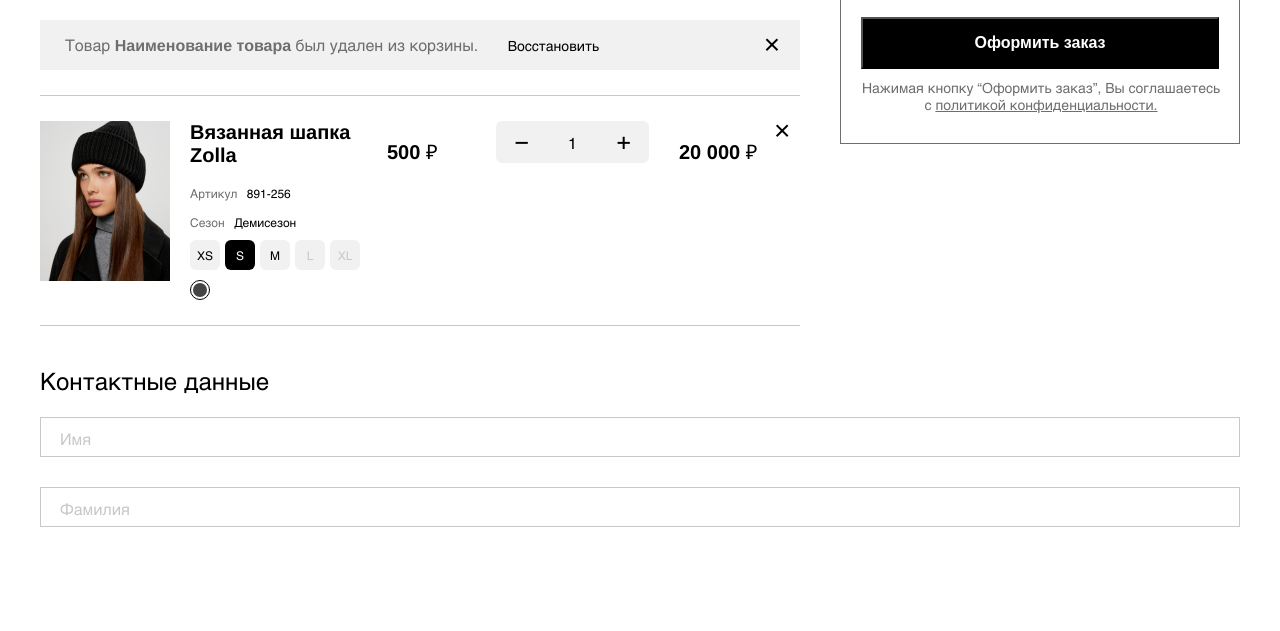
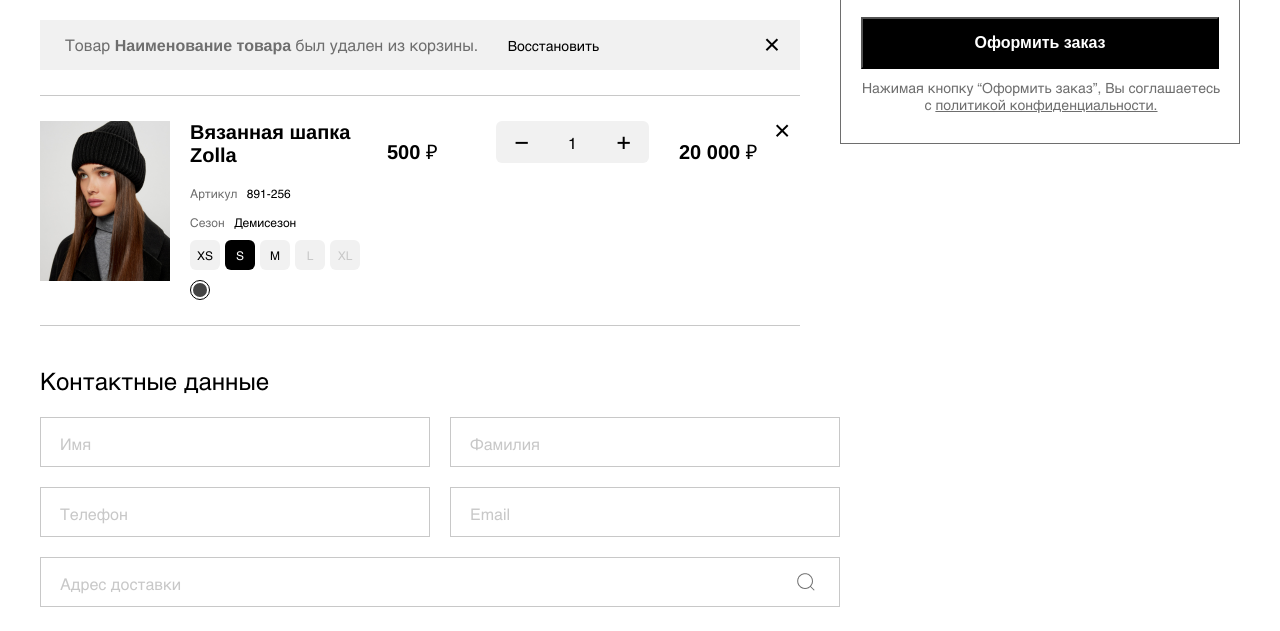
Before and after one commit to a-gran/order-5corners, a website: page index.html in a window 1280 px wide. Shown: the part 622-1253 px from the top of the page. Drawn offline with Linux system fonts and the light colour scheme.

Commit message:
закончил форму сбора контактов

```diff
--- a/index.html
+++ b/index.html
@@ -7,6 +7,7 @@
 	<meta name="viewport" content="width=device-width, initial-scale=1.0">
 	<link rel="icon" href="build/img/favicon.ico">
 	<link rel="stylesheet" href="build/css/style.min.css">
+	<link rel="stylesheet" href="build/css/style.css.min.map">
 	<title>Оформление заказа</title>
 </head>
 
@@ -272,8 +273,9 @@
 	</section>
 
 	<div class="container contacts-data">
+		<div class="contacts-data__wrap">
 			<h2 class="contacts-data__header">Контактные данные</h2>
-		<form>
+			<form class="contacts-data__form">
 				<div class="user-box">
 					<input class="user-box__input" id="name" type="text" name="name" required="">
 					<label class="user-box__label" for="name">Имя</label>
@@ -282,7 +284,25 @@
 					<input class="user-box__input" id="surname" type="text" name="surname" required="">
 					<label class="user-box__label" for="surname">Фамилия</label>
 				</div>
+				<div class="user-box">
+					<input class="user-box__input" id="phone" type="phone" name="phone" required="">
+					<label class="user-box__label" for="phone">Телефон</label>
+				</div>
+				<div class="user-box">
+					<input class="user-box__input" id="email" type="email" name="email" required="">
+					<label class="user-box__label" for="surname">Email</label>
+				</div>
+				<div class="user-box user-box__search">
+					<input class="user-box__input" id="address" type="text" name="address" required="">
+					<div class="user-box__input-search"></div>
+					<label class="user-box__label" for="address">Адрес доставки</label>
+				</div>
 			</form>
+		</div>
+		<div class="contacts-data__map">
+
+		</div>
+
 	</div>
 
 	<script src="build/js/main.min.js"></script>
--- a/src/css/style.scss
+++ b/src/css/style.scss
@@ -619,6 +619,8 @@ body {
 
 // contacts
 .contacts-data {
+	display: grid;
+	grid-template-columns: 2fr 1fr;
 	margin-bottom: 200px;
 }
 
@@ -634,19 +636,18 @@ body {
 
 .user-box__input {
 	width: 100%;
-	padding: 10px 0;
+	padding: 15px 0;
 	font-size: $reg16;
 	color: $grey1;
-	margin-bottom: 30px;
-	border: none;
 	border: 1px solid $grey2;
 	outline: none;
 	background: transparent;
+	position: relative;
 }
 
 .user-box__label {
 	position: absolute;
-	top: 0;
+	top: 5px;
 	left: 20px;
 	padding: 0.75rem 0;
 	font-size: $reg16;
@@ -655,13 +656,38 @@ body {
 	transition: .5s;
 }
 
+.user-box__input:focus {
+	padding-left: 1.25rem;
+}
+
 .user-box input:focus ~ label,
 .user-box input:valid ~ label {
-	top: -17px;
-	left: 10px;
+	top: -8px;
+	left: 20px;
 	color: $grey2;
 	font-size: $reg12;
 	background: $white;
-	padding-left: 3px;
-	padding-right: 3px;
+	//padding-left: 3px;
+	//padding-right: 3px;
+	padding: 0 3px;
 }
+
+.contacts-data__form {
+	display: grid;
+	grid-template-columns: repeat(2, 1fr);
+	grid-column-gap: 1.25rem;
+	grid-row-gap: 1.25rem;
+}
+
+.user-box__search {
+	grid-column-start: 1;
+	grid-column-end: 3;
+	position: relative;
+}
+
+.user-box__input-search::before {
+	content: url(../img/searchOn.png);
+	position: absolute;
+	bottom: 12px;
+	right: 1.5rem;
+}
```
Also changed, not shown: build/css/style.min.css, build/img/favicon.ico (added), src/img/favicon.ico (added), 1 other file. Lines whose indentation alone changed are shown as unchanged.
